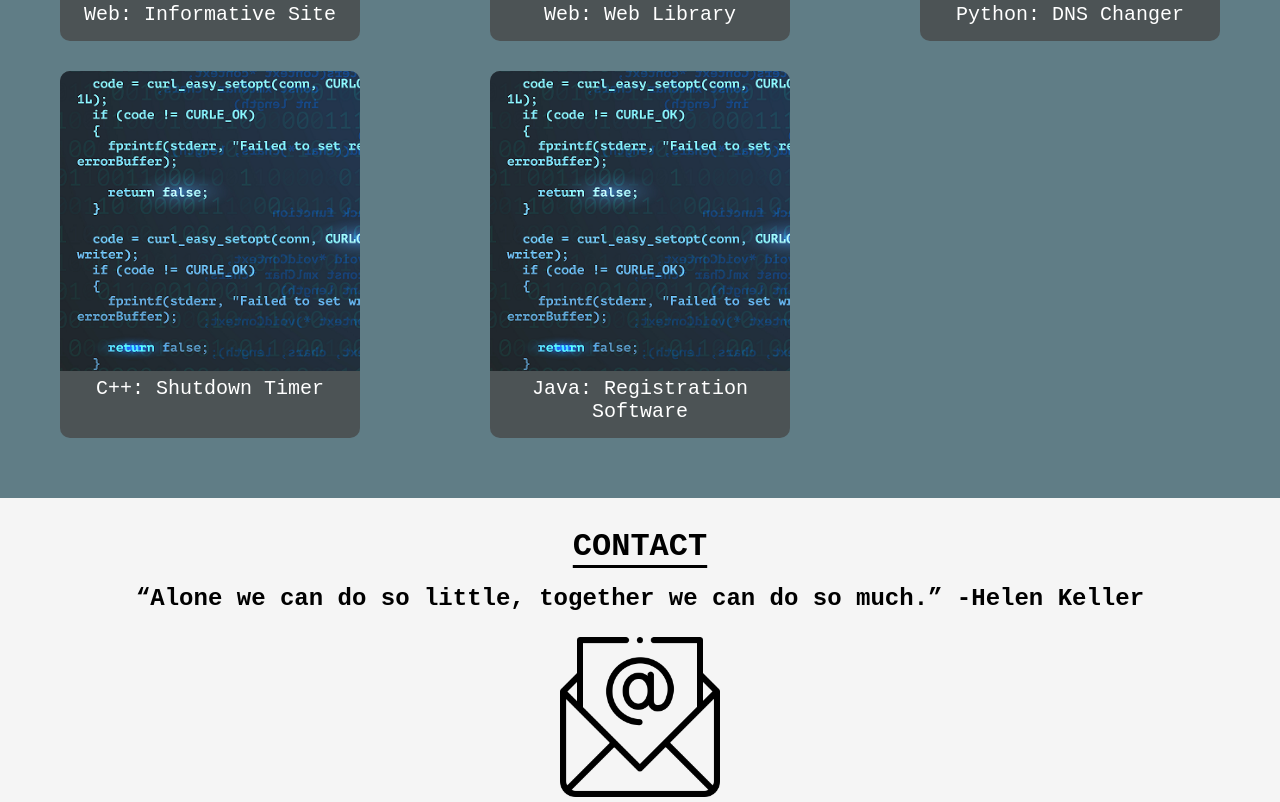
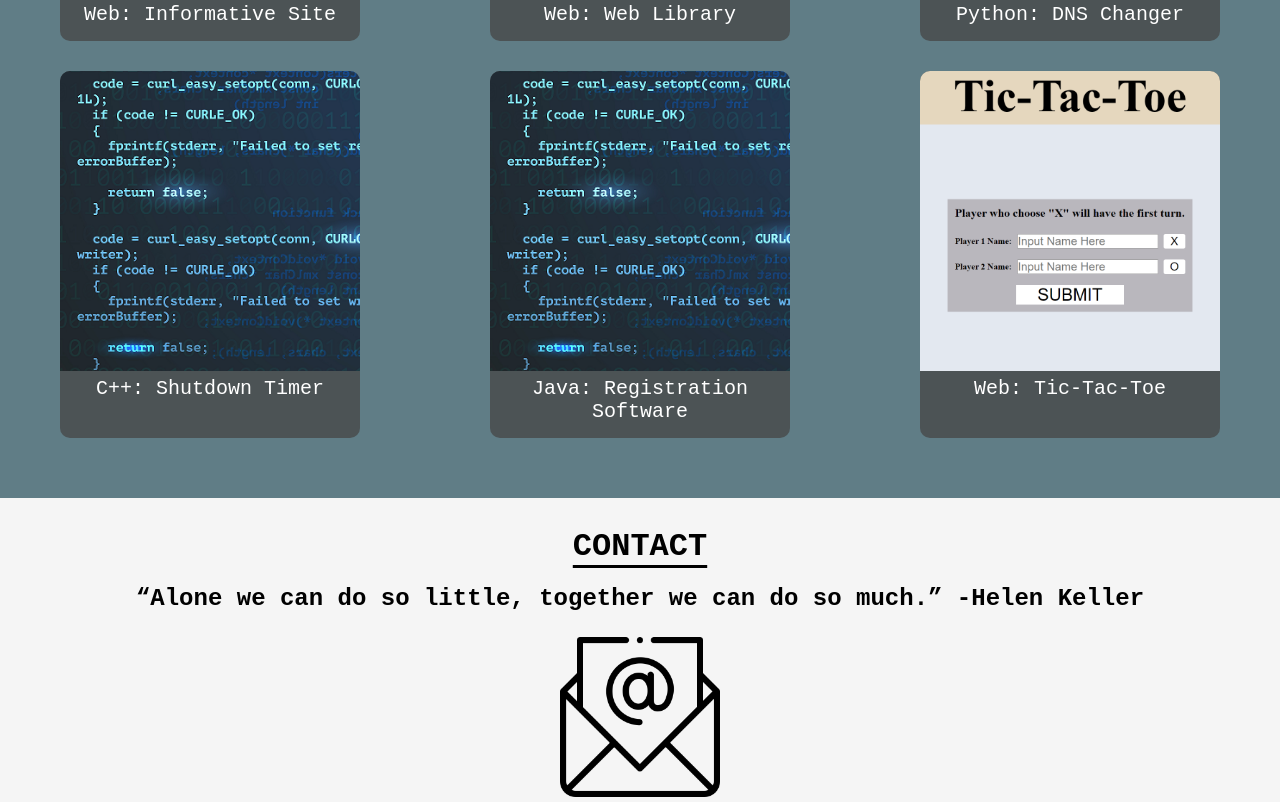
Before and after one commit to JinTepes/MyProfile, a plain HTML site: page index.html in a window 1280 px wide. Shown: the part 1903-2705 px from the top of the page. Drawn offline with Linux system fonts and the light colour scheme.

Commit message:
added tictactoe project files

```diff
--- a/index.html
+++ b/index.html
@@ -91,6 +91,12 @@
                             <p>Java: Registration Software</p>
                         </a>
                     </div>
+                    <div class="workItem">
+                        <a href="https://jintepes.github.io/tic-tac-toe/" target="_blank">
+                            <img src="./images/TicTacToeBG.png" alt="TicTac Background">
+                            <p>Web: Tic-Tac-Toe</p>
+                        </a>
+                    </div>
                 </div>
             </div>
 
```
Also changed, not shown: images/TicTacToeBG.png (added).
